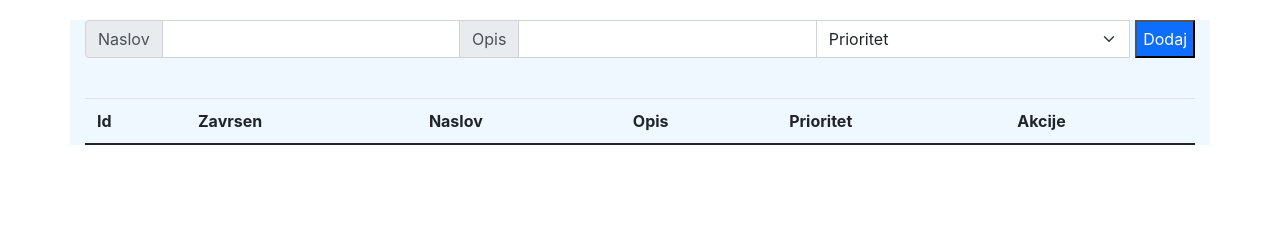
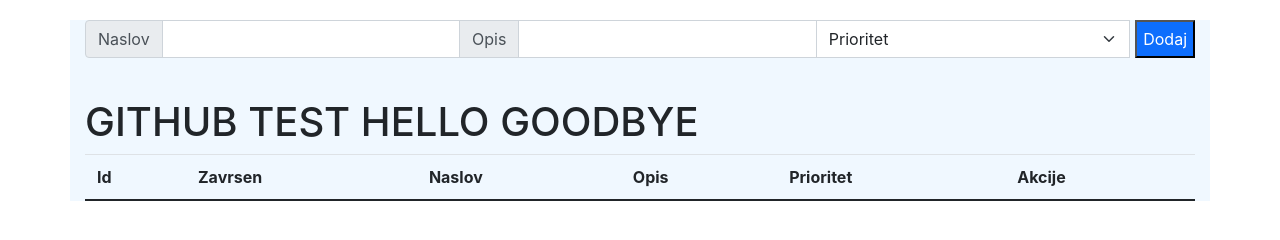
Before and after one commit to MarkoJS/TODO-LIST, a plain HTML site: page index.html in a window 1280 px wide. Drawn offline with nearby package versions, Linux system fonts and the light colour scheme.

Commit message:
prvi komit

```diff
--- a/index.html
+++ b/index.html
@@ -72,6 +72,8 @@
 
     </div>
 
+    <h1> GITHUB TEST HELLO GOODBYE</h1>
+
 </body>
 <script src="https://cdn.jsdelivr.net/npm/bootstrap@5.0.0-beta1/dist/js/bootstrap.bundle.min.js" integrity="sha384-ygbV9kiqUc6oa4msXn9868pTtWMgiQaeYH7/t7LECLbyPA2x65Kgf80OJFdroafW" crossorigin="anonymous"></script>
 <script src="https://code.jquery.com/jquery-3.2.1.slim.min.js" integrity="sha384-KJ3o2DKtIkvYIK3UENzmM7KCkRr/rE9/Qpg6aAZGJwFDMVNA/GpGFF93hXpG5KkN" crossorigin="anonymous"></script>
```
